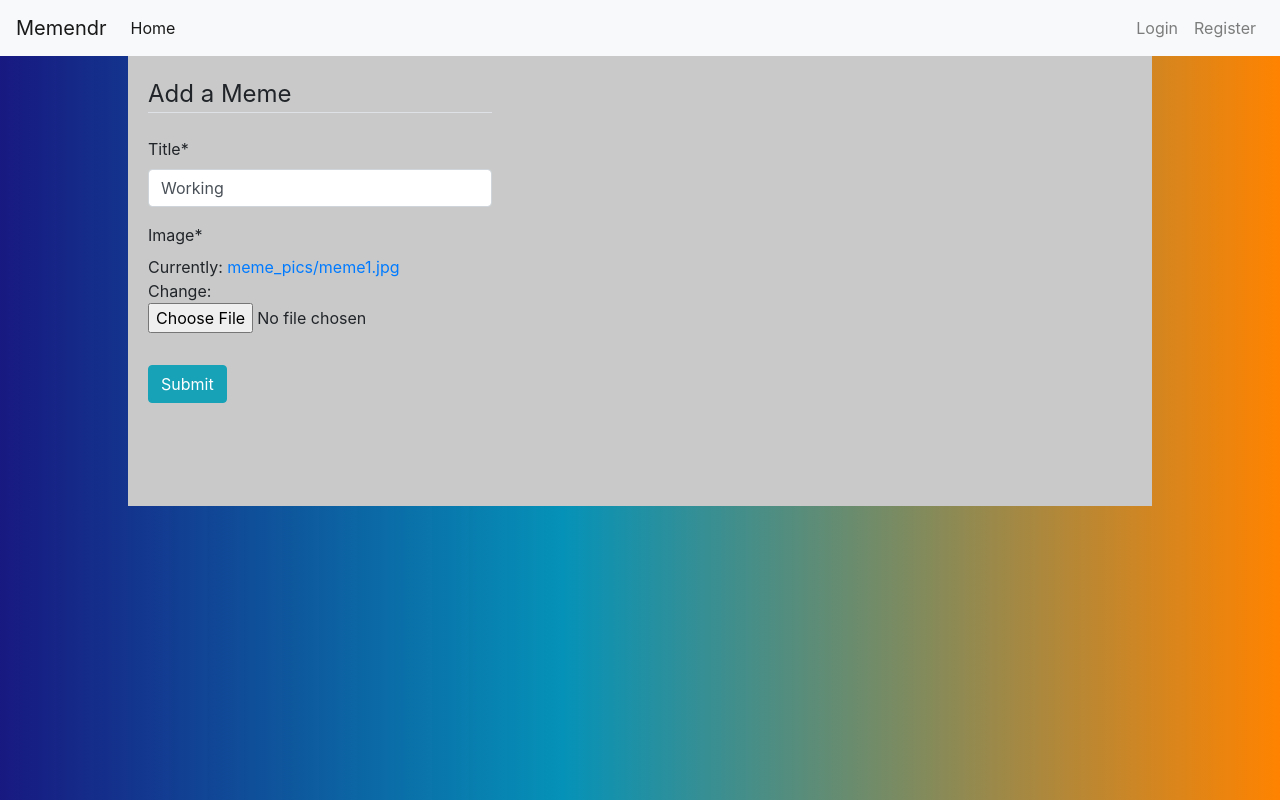
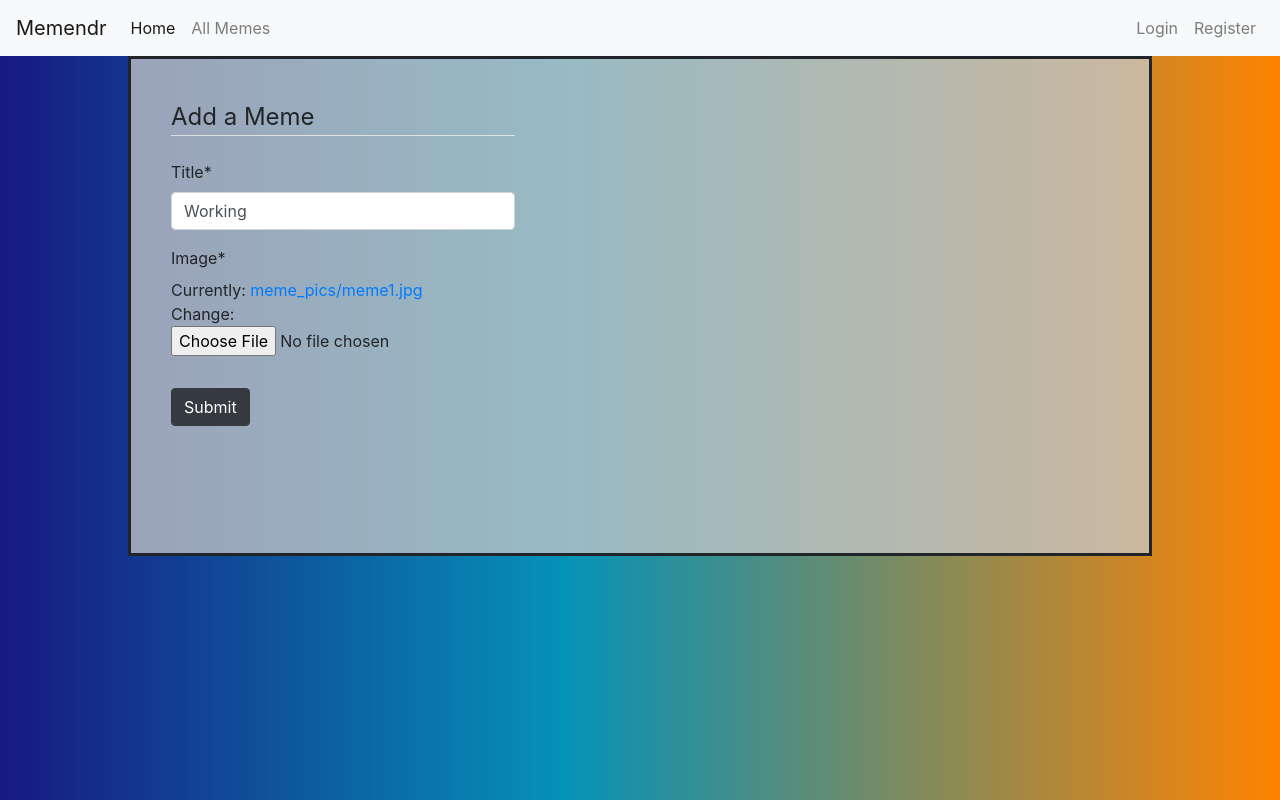
Before and after one commit to Zedomas/Memendr, a Django app: page /meme/1/update in a window 1280 px wide. Run offline with Django 3.2, Linux system fonts and the light colour scheme; data comes from the database, SQL or seed files in the repository; both versions use the stored data as it was after the commit; some libraries are stand-ins or nearby versions.

Commit message:
even more style

```diff
--- a/meme/static/css/main.css
+++ b/meme/static/css/main.css
@@ -1,15 +1,16 @@
 .meme {
-    height: 80%;
-    width: 80%;
+    height: 600px;
+    width: 600px;
     border-width: 3px;
     border-style: solid;
-    margin: 15%;
+    margin: auto;
     background-color: white;
     padding: 0;
+    margin-top: 8%;
 }
 
 .memeimg {
-    height: 80%;
+    height: 60%;
     width: 100%;
 }
 .likes {
@@ -53,15 +54,18 @@
 }
 
 .memes {
-    height: 450px;
-    width: 325px;
-    padding: 20px;
+    height: 500px;
+    width: 500px;
+    padding: 40px;
     background-color: rgba(255, 255, 255, 0.75);
+    border-style: solid;
+    border-width: 3px;
+    margin: 10px;
 }
 
 .memes-img {
     width: 100%;
-    height: 80%;
+    height: 70%;
 }
 
 .container {
@@ -69,9 +73,14 @@
     flex-wrap: wrap;
     width: 80%;
     margin: auto;
-    background-color: rgb(201, 201, 201);
+    background-color: rgb(201, 201, 201, .75);
 }
 
 .memeForm {
-    background-color: rgb(201, 201, 201);
+    background-color: rgb(201, 201, 201, .5);
 }
+
+.memeContainer {
+    background-color: rgb(201, 201, 201, .5);
+    text-align: center;
+}
--- a/meme/templates/meme/base.html
+++ b/meme/templates/meme/base.html
@@ -26,6 +26,9 @@
                     <ul class="navbar-nav mr-auto">
                         <li class="nav-item active">
                             <a class="nav-link" href="{% url 'Memendr' %}">Home <span class="sr-only">(current)</span></a>
+                        </li>
+                        <li class="nav-item">
+                                <a class="nav-link" href="{% url 'meme-show' %}">All Memes</a>
                         </li>
                         {% if user.is_authenticated %}
                             <li class="nav-item">
--- a/meme/templates/meme/meme_detail.html
+++ b/meme/templates/meme/meme_detail.html
@@ -1,6 +1,6 @@
 {% extends "meme/base.html" %}
 {% block content %}
-<div class='container'>
+<div class='memeContainer'>
     <h1> {{object.title}} </h1>
     <img src={{object.image.url}} />
     <p>Posted by {{object.posted_by}} </p>
--- a/meme/templates/meme/meme_form.html
+++ b/meme/templates/meme/meme_form.html
@@ -9,7 +9,7 @@
                 {{ form| crispy }}
             </fieldset>
             <div class="form-group">
-                <button class="btn btn-info" type="submit">Submit </button>
+                <button class="btn btn-dark" type="submit">Submit </button>
             </div>
         </form>
     </div>
--- a/users/templates/users/login.html
+++ b/users/templates/users/login.html
@@ -9,7 +9,7 @@
                 {{ form| crispy }}
             </fieldset>
             <div class="form-group">
-                <button class="btn btn-outline-info" type="submit">Login </button>
+                <button class="btn btn-outline-dark" type="submit">Login </button>
                 <small class="text-muted">
                     <a class="ml-2" href="{% url 'password_reset' %}">Reset Password</a>
             </small>
--- a/users/templates/users/password_reset.html
+++ b/users/templates/users/password_reset.html
@@ -9,7 +9,7 @@
                 {{ form| crispy }}
             </fieldset>
             <div class="form-group">
-                <button class="btn btn-outline-info" type="submit">Request Password Reset </button>
+                <button class="btn btn-outline-dark" type="submit">Request Password Reset </button>
             </div>
         </form>
     </div>
--- a/users/templates/users/password_reset_confirm.html
+++ b/users/templates/users/password_reset_confirm.html
@@ -9,7 +9,7 @@
                 {{ form| crispy }}
             </fieldset>
             <div class="form-group">
-                <button class="btn btn-outline-info" type="submit">Reset Password</button>
+                <button class="btn btn-outline-dark" type="submit">Reset Password</button>
             </div>
         </form>
     </div>
--- a/users/templates/users/profile.html
+++ b/users/templates/users/profile.html
@@ -1,7 +1,6 @@
 {% extends "meme/base.html" %}
 {% load crispy_forms_tags %}
 {% block content %}
-    <h2> {{user.username}} </h2>
     <div class="memes">
         <form method="POST">
                 {% csrf_token %}
--- a/users/templates/users/register.html
+++ b/users/templates/users/register.html
@@ -9,7 +9,7 @@
                 {{ form| crispy }}
             </fieldset>
             <div class="form-group">
-                <button class="btn btn-outline-info" type="submit">Sign Up </button>
+                <button class="btn btn-outline-dark" type="submit">Sign Up </button>
             </div>
         </form>
         <div class="border-top pt-3">
```
Also changed, not shown: meme/templates/meme/show.html (+6 -6 lines), db.sqlite3.
